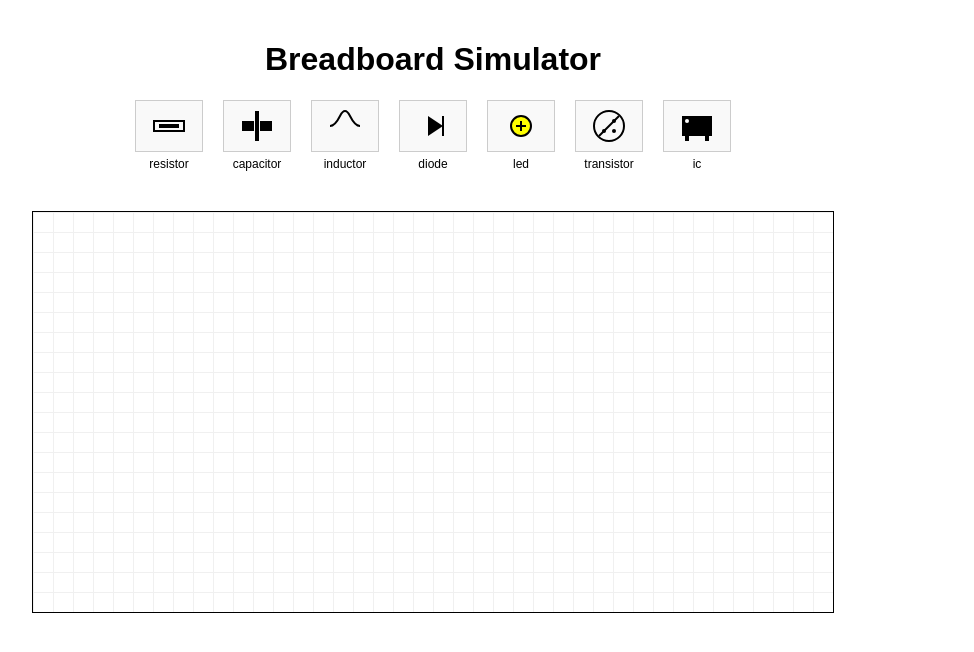
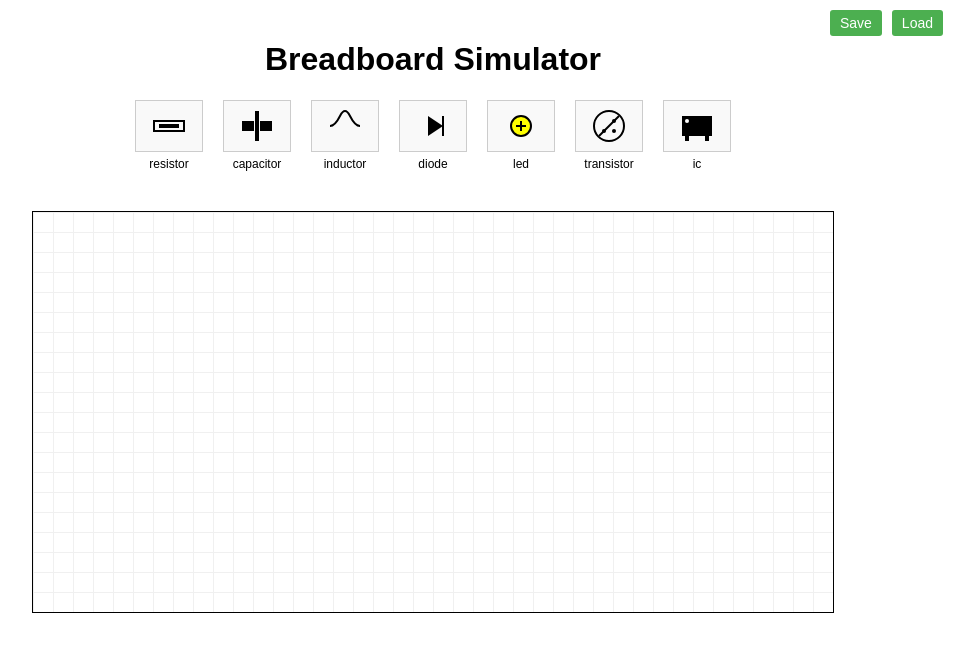
Before and after one commit to AkshitPareek/breadboardSim, a React (Create React App) app in the folder frontend/: page / in a window 1280 px wide. Shown: the top 652 px of the page, without its empty margins (207-1181 px from the left). Built offline with nearby package versions, Linux system fonts and the light colour scheme.

Commit message:
Added browser save/load

```diff
--- a/frontend/src/App.css
+++ b/frontend/src/App.css
@@ -3,8 +3,44 @@
   margin: 0 auto;
   padding: 20px;
   font-family: Arial, sans-serif;
+  position: relative;
 }
 
 h1 {
   text-align: center;
 }
+
+.message-bar {
+  position: fixed;
+  bottom: 20px;
+  left: 50%;
+  transform: translateX(-50%);
+  background-color: #4CAF50;
+  color: white;
+  padding: 10px 20px;
+  border-radius: 5px;
+  box-shadow: 0 2px 5px rgba(0,0,0,0.2);
+  z-index: 1000;
+}
+
+.breadboard-controls {
+  position: absolute;
+  top: 10px;
+  right: 10px;
+  display: flex;
+  gap: 10px;
+}
+
+.breadboard-controls button {
+  padding: 5px 10px;
+  font-size: 14px;
+  cursor: pointer;
+  background-color: #4CAF50;
+  color: white;
+  border: none;
+  border-radius: 3px;
+}
+
+.breadboard-controls button:hover {
+  background-color: #45a049;
+}
--- a/frontend/src/App.js
+++ b/frontend/src/App.js
@@ -11,16 +11,54 @@ function App() {
     components: [],
     connections: []
   });
+  const [message, setMessage] = useState(null);
 
   const components = ['resistor', 'capacitor', 'inductor', 'diode', 'led', 'transistor', 'ic'];
+
+  const saveCircuit = () => {
+    localStorage.setItem('savedCircuit', JSON.stringify(state));
+    showMessage('Circuit saved successfully!');
+  };
+
+  const loadCircuit = () => {
+    try {
+      const savedCircuit = localStorage.getItem('savedCircuit');
+      if (savedCircuit) {
+        const parsedCircuit = JSON.parse(savedCircuit);
+
+        if (!Array.isArray(parsedCircuit.components) || !Array.isArray(parsedCircuit.connections)) {
+          throw new Error('Invalid saved circuit data');
+        }
+
+        setState(parsedCircuit);
+        showMessage('Circuit loaded successfully!');
+      } else {
+        showMessage('No saved circuit found!');
+      }
+    } catch (error) {
+      console.error('Error loading circuit:', error);
+      showMessage('Error loading circuit. The saved data may be corrupted.');
+    }
+  };
+
+  const showMessage = (msg) => {
+    setMessage(msg);
+    setTimeout(() => setMessage(null), 3000);
+  };
 
   return (
     <DndProvider backend={HTML5Backend}>
       <div className="App">
         <h1>Breadboard Simulator</h1>
         <ComponentList components={components} />
-        <Breadboard state={state} setState={setState} />
+        <Breadboard
+          state={state}
+          setState={setState}
+          onSave={saveCircuit}
+          onLoad={loadCircuit}
+        />
         <CustomDragLayer />
+        {message && <div className="message-bar">{message}</div>}
       </div>
     </DndProvider>
   );
--- a/frontend/src/components/Breadboard.js
+++ b/frontend/src/components/Breadboard.js
@@ -10,7 +10,7 @@ const COMPONENT_WIDTH = 66;
 const COMPONENT_HEIGHT = 50;
 const DOT_SIZE = 10;
 
-const Breadboard = ({ state, setState }) => {
+const Breadboard = ({ state, setState, onSave, onLoad }) => {
   const boardRef = useRef(null);
   const [wireStart, setWireStart] = useState(null);
   const [selectedComponent, setSelectedComponent] = useState(null);
@@ -167,12 +167,16 @@ const Breadboard = ({ state, setState }) => {
     return state.connections.map((connection, index) => {
       let start, end;
 
+      try {
         if (connection.from.customPointId) {
           const startPoint = customConnectionPoints.find(p => p.id === connection.from.customPointId);
+          if (!startPoint) throw new Error('Start point not found');
           start = { x: startPoint.x + DOT_SIZE / 2, y: startPoint.y + DOT_SIZE / 2 };
         } else {
           const startComponent = state.components.find(c => c.id === connection.from.componentId);
+          if (!startComponent) throw new Error('Start component not found');
           const startPoint = startComponent.connectionPoints[connection.from.pointIndex];
+          if (!startPoint) throw new Error('Start connection point not found');
           start = {
             x: startComponent.position.x * GRID_SIZE + startPoint.x + DOT_SIZE,
             y: startComponent.position.y * GRID_SIZE + startPoint.y,
@@ -181,10 +185,13 @@ const Breadboard = ({ state, setState }) => {
 
         if (connection.to.customPointId) {
           const endPoint = customConnectionPoints.find(p => p.id === connection.to.customPointId);
+          if (!endPoint) throw new Error('End point not found');
           end = { x: endPoint.x + DOT_SIZE / 2, y: endPoint.y + DOT_SIZE / 2 };
         } else {
           const endComponent = state.components.find(c => c.id === connection.to.componentId);
+          if (!endComponent) throw new Error('End component not found');
           const endPoint = endComponent.connectionPoints[connection.to.pointIndex];
+          if (!endPoint) throw new Error('End connection point not found');
           end = {
             x: endComponent.position.x * GRID_SIZE + endPoint.x + DOT_SIZE,
             y: endComponent.position.y * GRID_SIZE + endPoint.y,
@@ -202,12 +209,20 @@ const Breadboard = ({ state, setState }) => {
             strokeWidth="2"
           />
         );
-    });
+      } catch (error) {
+        console.error(`Error rendering wire ${index}:`, error.message);
+        return null; // Skip rendering this wire
+      }
+    }).filter(Boolean); // Remove any null entries (failed renders)
   };
 
   return (
     <div className="breadboard-layout">
       <div className="breadboard-wrapper">
+        <div className="breadboard-controls">
+          <button onClick={onSave}>Save</button>
+          <button onClick={onLoad}>Load</button>
+        </div>
         <div
           ref={(node) => {
             drop(node);
```
Lines whose indentation alone changed are shown as unchanged.
